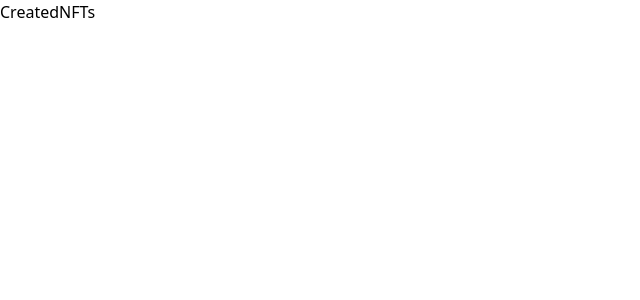
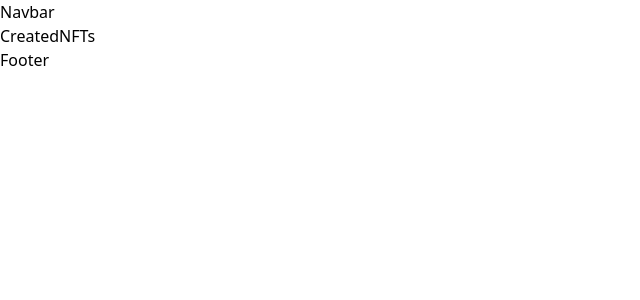
Before and after one commit to MubashirRasheed/CryptoSea, a Next.js app: page /created-nfts in a window 1280 px wide. Shown: the top 300 px of the page, without its empty margins (0-640 px from the left). Built offline with nearby package versions, Linux system fonts and the light colour scheme.

Commit message:
First Commit

```diff
--- /dev/null
+++ b/components/Footer.jsx
@@ -0,0 +1,7 @@
+import React from 'react';
+
+const Footer = () => (
+  <div>Footer</div>
+);
+
+export default Footer;
--- /dev/null
+++ b/components/Navbar.jsx
@@ -0,0 +1,7 @@
+import React from 'react';
+
+const Navbar = () => (
+  <div>Navbar</div>
+);
+
+export default Navbar;
--- /dev/null
+++ b/components/index.js
@@ -0,0 +1,4 @@
+import Navbar from './Navbar';
+import Footer from './Footer';
+
+export { Navbar, Footer };
--- a/pages/_app.js
+++ b/pages/_app.js
@@ -1,5 +1,20 @@
-import '../styles/globals.css'
+import Script from 'next/script';
+import { ThemeProvider } from 'next-themes';
 
-export default function App({ Component, pageProps }) {
-  return <Component {...pageProps} />
-}
+import { Navbar, Footer } from '../components';
+import '../styles/globals.css';
+
+const App = ({ Component, pageProps }) => (
+  <ThemeProvider attribute="class">
+    <div className="dark:bg-nft-dark bg-white min-h-screen">
+      <Navbar />
+      <Component {...pageProps} />
+      <Footer />
+
+    </div>
+    <Script src="https://kit.fontawesome.com/135281751c.js" crossOrigin="anonymous" />
+  </ThemeProvider>
+
+);
+
+export default App;
```
